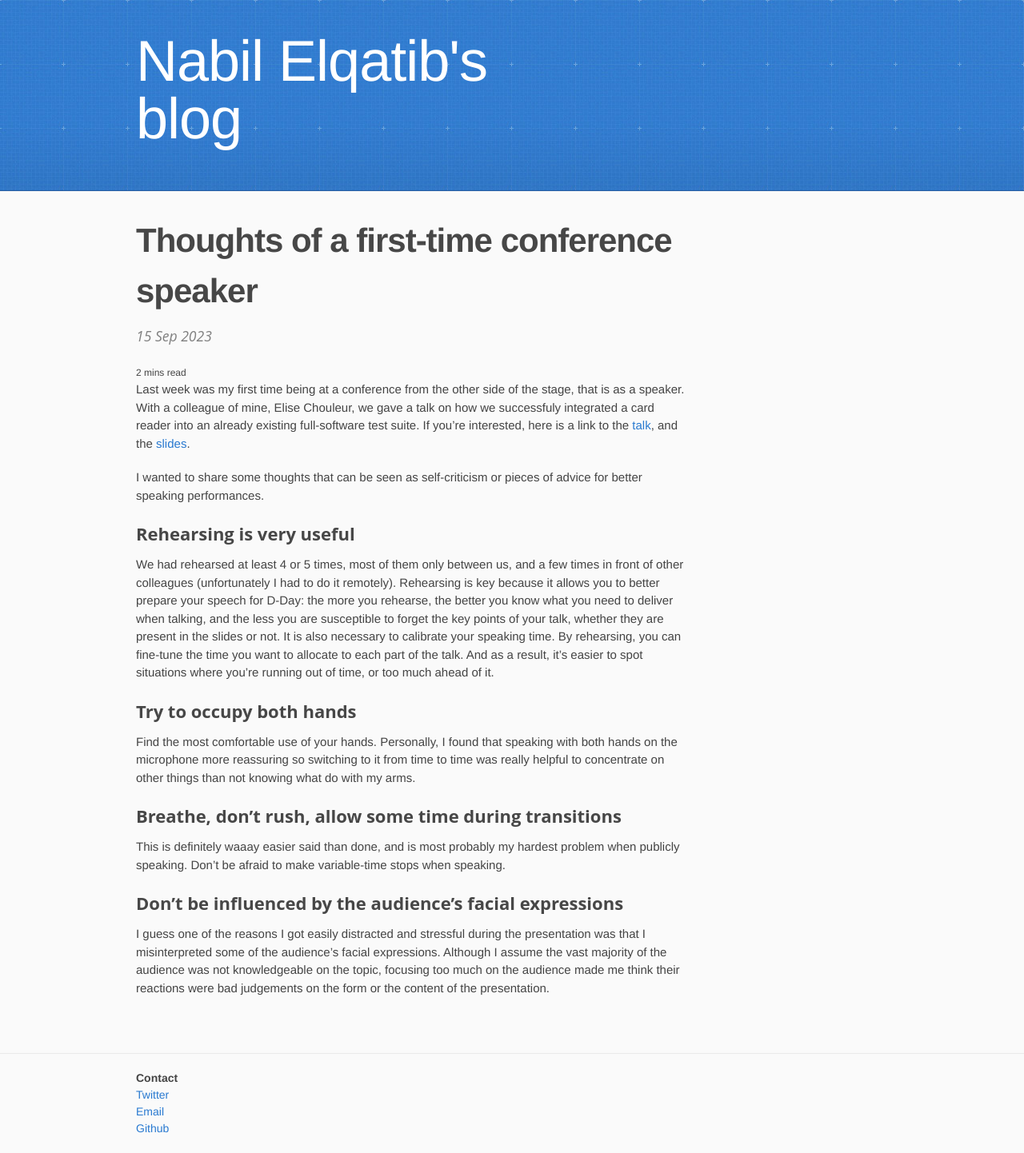
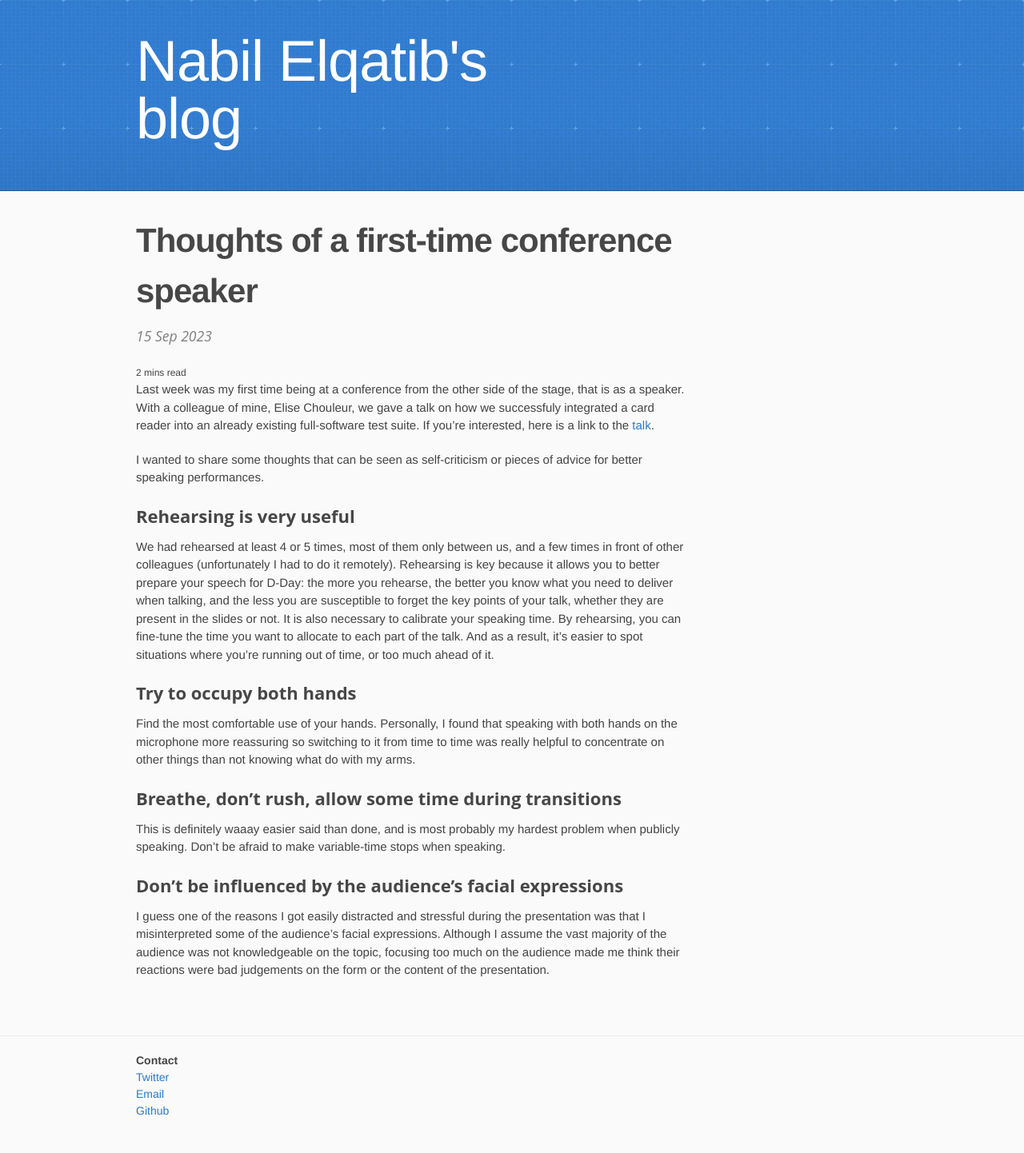
Before and after one commit to n-eq/n-eq.github.io, a Jekyll site: the page built from _posts/2023-09-15-thoughts-as-a-first-time-speaker.md, in a window 1280 px wide. Shown: the whole page at 80% size. Built offline with Jekyll 4.4.1, drawn with Linux system fonts in a browser that asks for light colours; after the commit the page ends 1420 px from its top, so only the background shows below that.

Commit message:
Add link to video talk

```diff
--- a/_posts/2023-09-15-thoughts-as-a-first-time-speaker.md
+++ b/_posts/2023-09-15-thoughts-as-a-first-time-speaker.md
@@ -8,7 +8,7 @@
 
 Last week was my first time being at a conference from the other side of the stage, that is as a speaker.
 With a colleague of mine, Elise Chouleur, we gave a talk on how we successfuly integrated a card reader into an already existing
-full-software test suite. If you're interested, here is a link to the [talk](https://talk.com), and the [slides](https://slides.com).
+full-software test suite. If you're interested, here is a link to the [talk](https://www.youtube.com/watch?v=cmmLHRnP-C0).
 
 I wanted to share some thoughts that can be seen as self-criticism or pieces of advice for better speaking performances.
 
```
